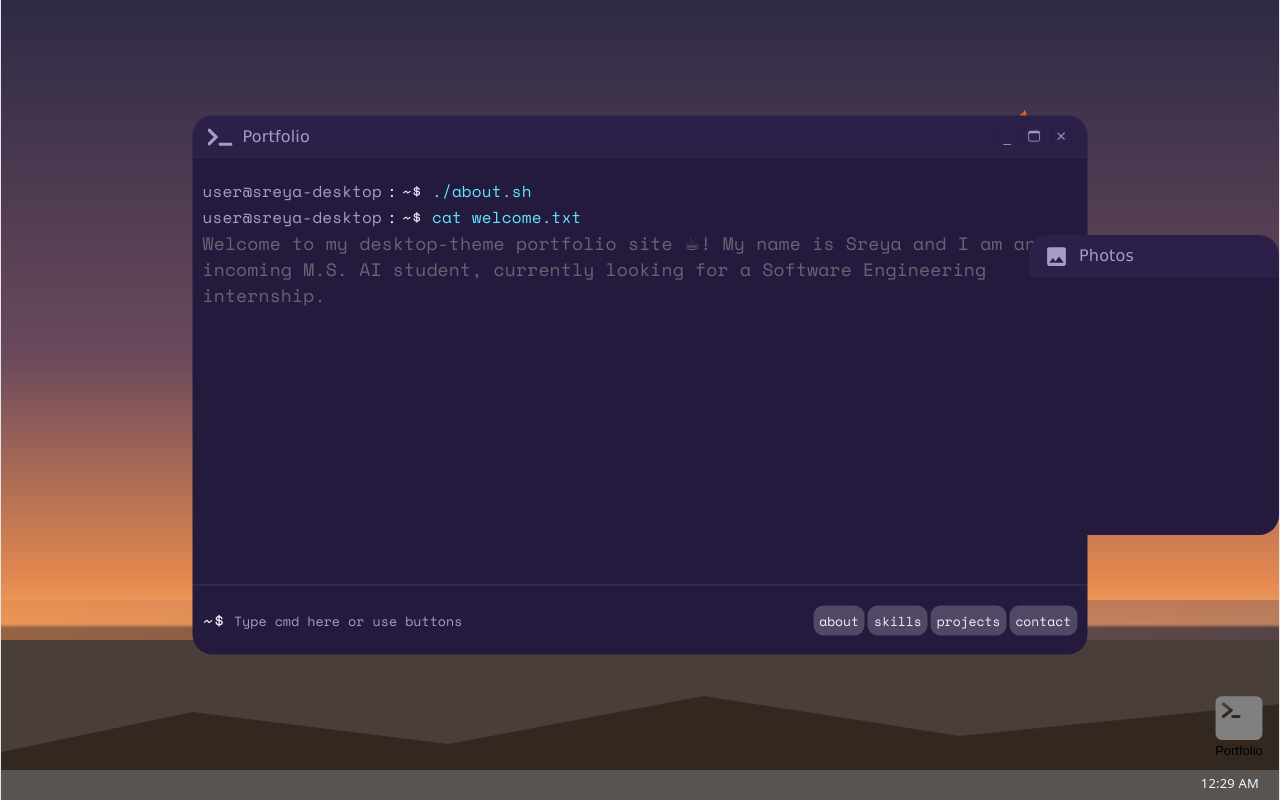
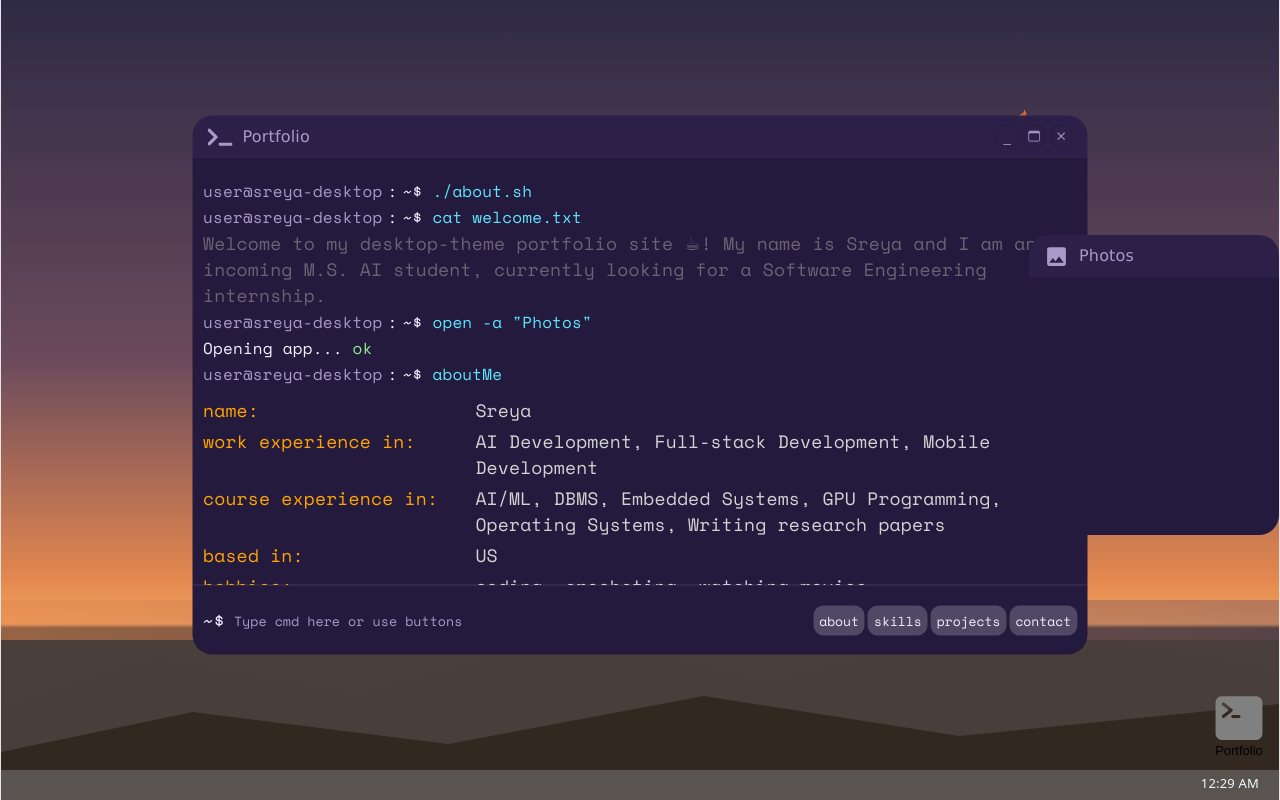
Before and after one commit to tiramisuuuuuuu/portfolio_website_v2, a React (Vite) app: page / in a window 1280 px wide. Built offline with nearby package versions, Linux system fonts and the light colour scheme; a web font is replaced by a local one.

Commit message:
feat: create about-me-section

```diff
--- /dev/null
+++ b/src/components/AboutMeSection.module.css
@@ -0,0 +1,30 @@
+.container {
+    width: 100%;
+    margin-top: 10px;
+
+    display: flex;
+    flex-direction: column;
+    gap: 5px;
+    font-family: 'Space Mono', monospace;
+}
+
+.pair {
+    width: 100%;
+
+    display: flex;
+    flex-direction: row;
+    gap: 10px;
+    text-align: start;
+    color: lightgray;
+}
+
+.key {
+    width: 30%;
+    text-align: start;
+    color: orange;
+}
+
+.value {
+    flex: 1;
+    text-align: start;
+}
--- /dev/null
+++ b/src/components/AboutMeSection.tsx
@@ -0,0 +1,19 @@
+import styles from './AboutMeSection.module.css';
+import { aboutMe } from "./portfolio-content";
+
+export default function AboutMeSection({ isSmall }: { isSmall: boolean }) {
+    return (
+        <div className={styles.container}>{
+            Object.entries(aboutMe).map(([key, value]) =>
+                <div key={key} className={styles.pair}>
+                    {isSmall ? <p><span style={{ color: "orange" }}>{key}:</span> {value}</p> :
+                        <>
+                            <p className={styles.key}>{key}:</p>
+                            <p className={styles.value}>{value}</p>
+                        </>
+                    }
+                </div>
+            )
+        }</div>
+    );
+}
--- a/src/components/TerminalApp.tsx
+++ b/src/components/TerminalApp.tsx
@@ -12,6 +12,7 @@ import SkillsSection from './SkillsSection';
 import { AnimatePresence, stagger } from 'motion/react';
 import { motion } from 'motion/react';
 import { AppsContext } from './appsContext';
+import AboutMeSection from './AboutMeSection';
 
 function Command({
   command,
@@ -103,6 +104,17 @@ export default function TerminalApp() {
             body="Welcome to my desktop-theme portfolio site ☕︎! My name is Sreya and I am an incoming M.S. AI student, currently looking for a Software Engineering internship."
             isSmall={isSmall}
           />,
+          <Command command='open -a "Photos"' isSmall={isSmall} />,
+          <div className={styles.oneLine}>
+            <p>Opening app...</p>
+            <p style={{ color: 'lightgreen' }}>ok</p>
+          </div>,
+          <Command
+            command="aboutMe"
+            isSmall={isSmall}
+          >
+            <AboutMeSection isSmall={isSmall} />
+          </Command>,
         ],
       },
       skills: {
@@ -214,7 +226,7 @@ export default function TerminalApp() {
                 key={`${activeCommand}-${idx}`}
                 flex={activeCommand === 'skills' && idx === 2}
                 onAnimationComplete={() => {
-                  if (activeCommand === 'about' && idx === 1) {
+                  if (activeCommand === 'about' && idx === 3) {
                     openApp('photos');
                   }
                   if (activeCommand === 'churro' && idx === 1) {
--- /dev/null
+++ b/src/components/portfolio-content.ts
@@ -0,0 +1,9 @@
+export const aboutMe = {
+  name: 'Sreya',
+  'work experience in':
+    'AI Development, Full-stack Development, Mobile Development',
+  'course experience in':
+    'AI/ML, DBMS, Embedded Systems, GPU Programming, Operating Systems, Writing research papers',
+  'based in': 'US',
+  hobbies: 'coding, crocheting, watching movies',
+};
```
